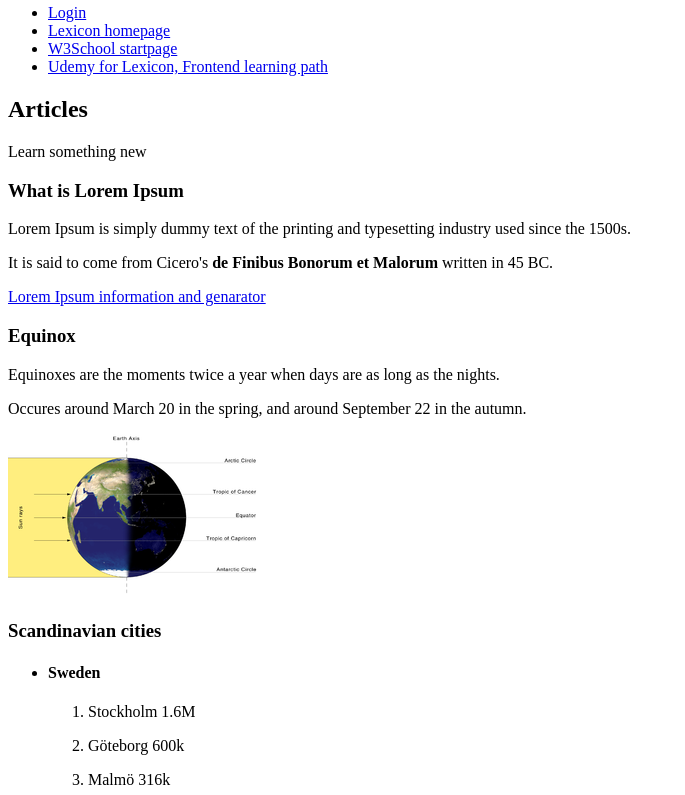
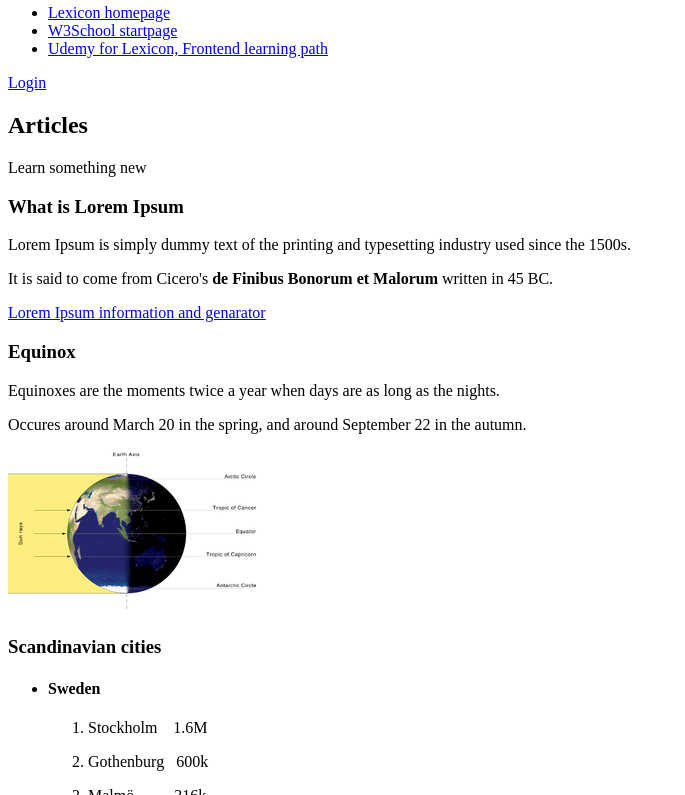
Before and after one commit to Charlotte-Viktorsson/Basic-Html-Page, a plain HTML site: page index.html in a window 1280 px wide. Shown: the part 86-881 px from the top of the page, without its empty margins (0-685 px from the left). Drawn offline with Linux system fonts and the light colour scheme.

Commit message:
* update of button type for submit in login.html * moved Login/Home links outside of nav element in header * added space in statistics with &emsp

```diff
--- a/index.html
+++ b/index.html
@@ -8,13 +8,12 @@
             <img src="/images/CV.PNG" alt="cv logo">
             <nav>
                 <ul>
-                    <li><a href="login.html">Login</a></li>
                     <li><a href="http://www.lexicon.se">Lexicon homepage</a></li>
                     <li><a href="http://www.w3schools.com">W3School startpage</a></li>
                     <li><a href="http://lexicon.udemy.com/learning-paths/552714">Udemy for Lexicon, Frontend learning path</a></li>
-
                 </ul>
             </nav>
+            <a href="login.html">Login</a>
         </header>
         <main>
             <h2>Articles</h2>
@@ -42,25 +41,25 @@
                 <li>
                     <h4>Sweden</h4>
                     <ol>
-                        <li><p>Stockholm  1.6M</p></li>
-                        <li><p>Göteborg   600k</p></li>
-                        <li><p>Malmö      316k</p></li>
+                        <li><p>Stockholm &ensp; 1.6M</p></li>
+                        <li><p>Gothenburg &nbsp; 600k</p></li>
+                        <li><p>Malmö &emsp;&emsp; 316k</p></li>
                     </ol>
                 </li>
                 <li>
                     <h4>Norway</h4>
                     <ol>
-                        <li><p>Oslo       1M</p></li>
-                        <li><p>Bergen     257k</p></li>
-                        <li><p>Stavanger  225k</p></li>
+                        <li><p>Oslo &emsp;&emsp;&emsp; 1M</p></li>
+                        <li><p>Bergen &emsp;&emsp; 257k</p></li>
+                        <li><p>Stavanger &emsp;225k</p></li>
                     </ol>
                 </li>
                 <li>
                     <h4>Denmark</h4>
                     <ol>
                         <li><p>Copenhagen 1.3M</p></li>
-                        <li><p>Aarhus     270k</p></li>
-                        <li><p>Odense     176k</p></li>
+                        <li><p>Aarhus &emsp;&emsp; 270k</p></li>
+                        <li><p>Odense &emsp;&emsp; 176k</p></li>
                     </ol>
                 </li>
             </ul>
```
Also changed, not shown: login.html (+3 -3 lines).
